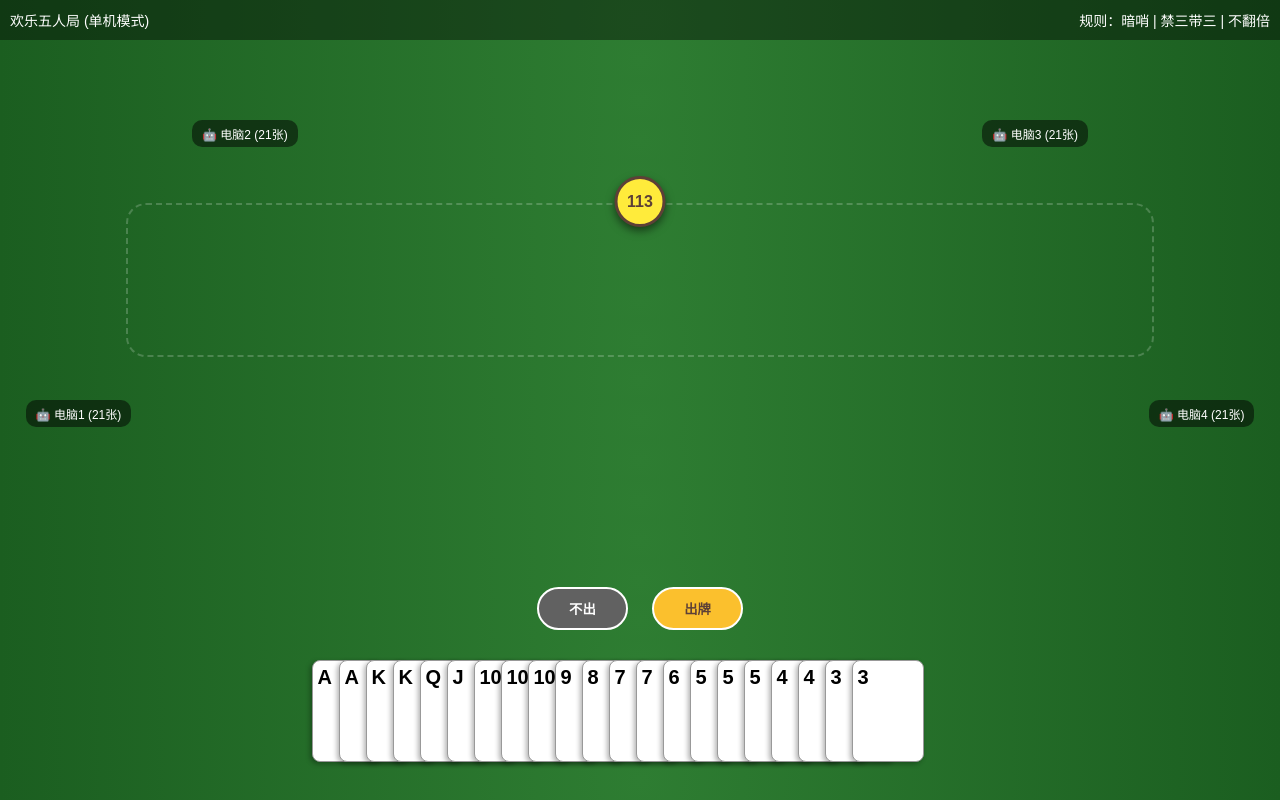
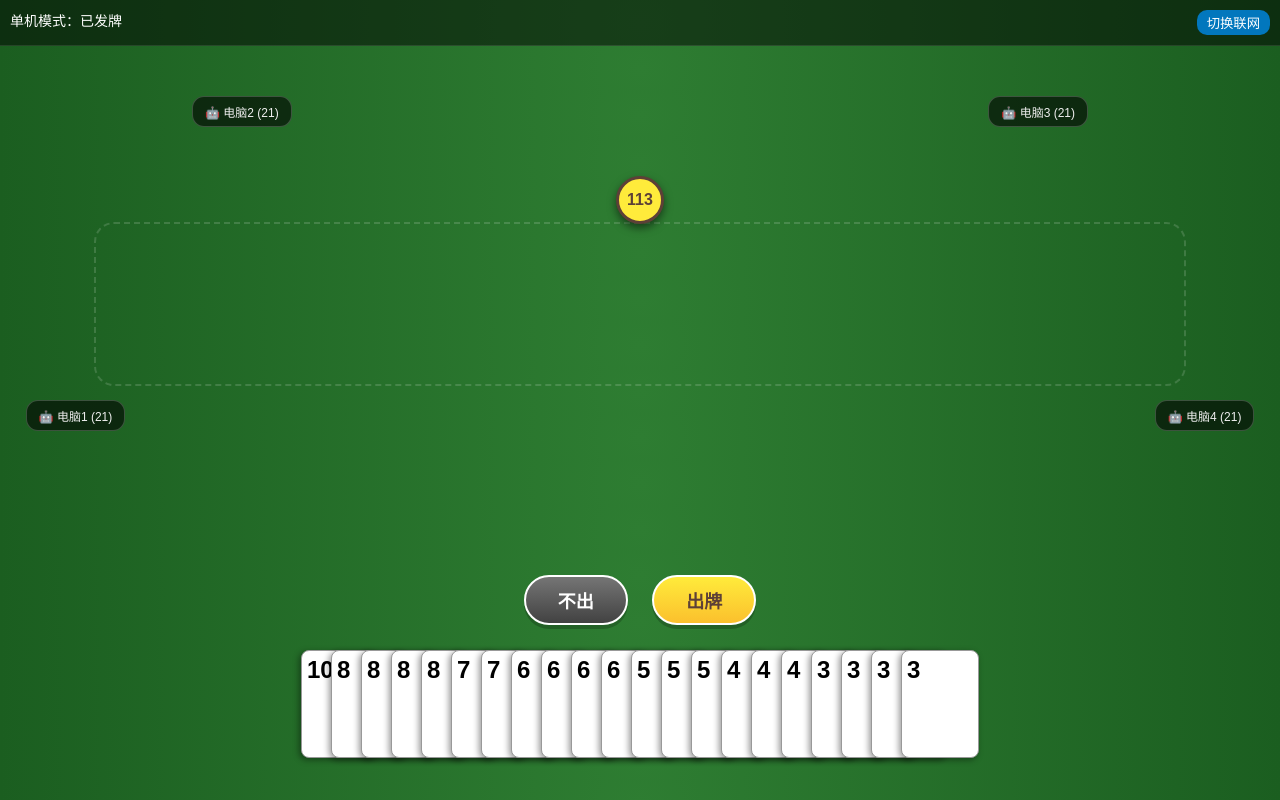
Before and after one commit to 2295821672-commits/doudizhu, a website: page index.html in a window 1280 px wide. Both pictures are taken after a click on the button "出牌". Drawn offline with nearby package versions, Linux system fonts and the light colour scheme.

Commit message:
Update index.html

```diff
--- a/index.html
+++ b/index.html
@@ -3,116 +3,141 @@
 <head>
     <meta charset="UTF-8">
     <meta name="viewport" content="width=device-width, initial-scale=1.0, maximum-scale=1.0, user-scalable=no">
-    <title>欢乐五人暗哨-终极版</title>
+    <title>欢乐五人暗哨局-终极交付版</title>
     <style>
+        /* 欢乐斗地主经典视觉 */
         body { background: radial-gradient(circle, #2e7d32 0%, #1b5e20 100%); color: white; margin: 0; font-family: sans-serif; overflow: hidden; }
-        .status-bar { background: rgba(0,0,0,0.4); padding: 10px; font-size: 14px; display: flex; justify-content: space-between; }
+        .status-bar { background: rgba(0,0,0,0.5); padding: 10px; font-size: 14px; display: flex; justify-content: space-between; border-bottom: 1px solid rgba(255,255,255,0.1); }
 
-        /* 桌面中心出牌区 */
-        #table-center {
-            position: absolute; top: 35%; left: 50%; transform: translate(-50%, -50%);
-            width: 80%; height: 150px; display: flex; justify-content: center; align-items: center;
-            border: 2px dashed rgba(255,255,255,0.2); border-radius: 20px;
-        }
+        /* 桌面布局 */
+        #table-center { position: absolute; top: 38%; left: 50%; transform: translate(-50%, -50%); width: 85%; height: 160px; display: flex; justify-content: center; align-items: center; border: 2px dashed rgba(255,255,255,0.15); border-radius: 20px; z-index: 1; }
+        #timer-box { position: absolute; top: 22%; left: 50%; transform: translateX(-50%); background: #ffeb3b; border: 3px solid #5d4037; border-radius: 50%; width: 42px; height: 42px; line-height: 42px; text-align: center; color: #5d4037; font-weight: bold; box-shadow: 0 4px 8px rgba(0,0,0,0.5); z-index: 10; }
 
-        /* 闹钟计时器 */
-        #timer-box { position: absolute; top: 22%; left: 50%; transform: translateX(-50%); background: #ffeb3b; border: 3px solid #5d4037; border-radius: 50%; width: 45px; height: 45px; line-height: 45px; text-align: center; color: #5d4037; font-weight: bold; box-shadow: 0 4px 8px rgba(0,0,0,0.5); }
+        /* 电脑玩家 */
+        .robot { position: absolute; background: rgba(0,0,0,0.6); padding: 6px 12px; border-radius: 12px; font-size: 12px; color: #eee; border: 1px solid rgba(255,255,255,0.2); }
+        .r1 { top: 50%; left: 2%; } .r2 { top: 12%; left: 15%; } .r3 { top: 12%; right: 15%; } .r4 { top: 50%; right: 2%; }
 
-        /* 电脑玩家标签 */
-        .robot-label { position: absolute; background: rgba(0,0,0,0.5); padding: 5px 10px; border-radius: 10px; font-size: 12px; }
-        .r1 { top: 50%; left: 2%; } .r2 { top: 15%; left: 15%; } .r3 { top: 15%; right: 15%; } .r4 { top: 50%; right: 2%; }
+        /* 操作按钮 */
+        .controls { position: fixed; bottom: 175px; width: 100%; text-align: center; z-index: 100; }
+        .btn { padding: 10px 32px; border-radius: 25px; border: 2px solid #fff; font-weight: bold; font-size: 18px; margin: 0 10px; cursor: pointer; box-shadow: 0 4px 0 rgba(0,0,0,0.2); transition: 0.1s; }
+        .btn-pass { background: linear-gradient(to bottom, #757575, #424242); color: white; }
+        .btn-play { background: linear-gradient(to bottom, #ffeb3b, #fbc02d); color: #5d4037; }
+        .btn:active { transform: translateY(2px); box-shadow: none; }
 
-        /* 按钮与手牌 */
-        .controls { position: fixed; bottom: 170px; width: 100%; text-align: center; z-index: 100; }
-        .btn { padding: 10px 30px; border-radius: 25px; border: 2px solid #fff; font-weight: bold; margin: 0 10px; cursor: pointer; }
-        .btn-play { background: #fbc02d; color: #5d4037; } .btn-pass { background: #616161; color: white; }
+        /* 直线紧凑手牌 */
+        .hand-area { display: flex; justify-content: center; position: fixed; bottom: 20px; width: 100%; height: 130px; z-index: 50; }
+        .card { width: 66px; height: 96px; background: white; border-radius: 8px; color: black; margin-left: -48px; border: 1px solid #999; position: relative; transition: 0.2s; box-shadow: -2px 2px 6px rgba(0,0,0,0.4); padding: 5px; cursor: pointer; }
+        .card:first-child { margin-left: 0; }
+        .card.selected { transform: translateY(-30px); border: 2px solid #ff9800; box-shadow: 0 10px 20px rgba(0,0,0,0.5); }
+        .rank { font-size: 24px; font-weight: bold; }
 
-        .hand-area { display: flex; justify-content: center; position: fixed; bottom: 20px; width: 100%; height: 120px; }
-        .card { width: 60px; height: 90px; background: white; border-radius: 8px; color: black; margin-left: -45px; border: 1px solid #999; box-shadow: -2px 2px 5px rgba(0,0,0,0.3); padding: 5px; cursor: pointer; transition: 0.1s; }
-        .card.selected { transform: translateY(-25px); border: 2px solid #ff9800; }
-        .rank { font-size: 20px; font-weight: bold; }
-
-        /* 出到桌面上的牌 */
-        .played-card { width: 50px; height: 75px; background: #eee; border-radius: 5px; color: black; margin: 0 5px; border: 1px solid #ccc; text-align: center; line-height: 75px; font-weight: bold; }
+        /* 桌面出牌样式 */
+        .played-card { width: 55px; height: 80px; background: #fff; border-radius: 6px; color: black; margin: 0 3px; border: 1px solid #ddd; text-align: center; line-height: 80px; font-weight: bold; font-size: 20px; box-shadow: 1px 1px 3px rgba(0,0,0,0.3); }
     </style>
 </head>
 <body>
     <div class="status-bar">
-        <span id="status">欢乐五人局 (单机模式)</span>
-        <span>规则：暗哨 | 禁三带三 | 不翻倍</span>
+        <span id="status-text">正在加载...</span>
+        <button onclick="toggleMode()" style="background:#0277bd;color:white;border:none;padding:3px 10px;border-radius:10px;">切换联网</button>
     </div>
 
-    <div class="robot-label r1" id="robot1-txt">🤖 电脑1 (21张)</div>
-    <div class="robot-label r2" id="robot2-txt">🤖 电脑2 (21张)</div>
-    <div class="robot-label r3" id="robot3-txt">🤖 电脑3 (21张)</div>
-    <div class="robot-label r4" id="robot4-txt">🤖 电脑4 (21张)</div>
+    <div class="robot r1" id="robot1-txt">🤖 电脑1 (21)</div>
+    <div class="robot r2" id="robot2-txt">🤖 电脑2 (21)</div>
+    <div class="robot r3" id="robot3-txt">🤖 电脑3 (21)</div>
+    <div class="robot r4" id="robot4-txt">🤖 电脑4 (21)</div>
 
     <div id="table-center"></div>
     <div id="timer-box">120</div>
 
-    <div class="controls">
+    <div class="controls" id="control-layer">
         <button class="btn btn-pass" onclick="handlePass()">不出</button>
         <button class="btn btn-play" onclick="handlePlay()">出牌</button>
     </div>
 
     <div class="hand-area" id="player-hand"></div>
 
+    <script src="https://cdn.socket.io/4.7.2/socket.io.min.js"></script>
     <script>
         let myHand = [];
-        let currentTableCards = []; // 桌面上的牌
+        let isOnline = false;
         let timeLeft = 120;
+        let lastPlay = { type: null, rank: 0, count: 0 };
+        let socket = null;
 
-        function startOfflineGame() {
-            let deck = [];
-            const ranks = [3,4,5,6,7,8,9,10,11,12,13,14,15,16,17];
-            for(let i=0; i<2; i++) ranks.forEach(r => {
-                if(r < 16) [1,2,3,4].forEach(s => deck.push({rank: r, suit: s}));
-                else deck.push({rank: r, suit: 0});
-            });
-            deck.sort(() => Math.random() - 0.5);
-            myHand = deck.slice(0, 21).sort((a,b) => b.rank - a.rank);
-            renderHand();
+        // --- 核心：牌型逻辑算法 ---
+        function getCardType(cards) {
+            cards.sort((a,b) => a.rank - b.rank);
+            const len = cards.length;
+            if (len === 1) return { type: 'SINGLE', rank: cards[0].rank, count: 1 };
+            if (len === 2 && cards[0].rank === cards[1].rank) return { type: 'PAIR', rank: cards[0].rank, count: 2 };
+            if (len === 4 && cards.every(c => c.rank === cards[0].rank)) return { type: 'BOMB', rank: cards[0].rank, count: 4 };
+            // 禁止三带三逻辑：如果长度为6且有三张一样的，直接返回null
+            return null;
         }
 
-        function renderHand() {
-            const container = document.getElementById('player-hand');
-            container.innerHTML = '';
-            myHand.forEach((card, idx) => {
-                const div = document.createElement('div');
-                div.className = 'card' + (card.selected ? ' selected' : '');
-                div.innerHTML = `<span class="rank">${getRankName(card.rank)}</span>`;
-                div.onclick = () => { card.selected = !card.selected; renderHand(); };
-                container.appendChild(div);
-            });
-        }
+        // --- 核心：AI 出牌流程 ---
+        async function runAILoop() {
+            document.getElementById('control-layer').style.visibility = 'hidden';
+            let passedCount = 0;
 
-        function getRankName(r) {
-            const names = {11:'J', 12:'Q', 13:'K', 14:'A', 15:'2', 16:'小', 17:'大'};
-            return names[r] || r;
-        }
+            for (let i = 1; i <= 4; i++) {
+                document.getElementById('status-text').innerText = `电脑 ${i} 正在决策...`;
+                await new Promise(r => setTimeout(r, 1100));
 
-        // --- 核心：AI 出牌循环 ---
-        async function runAILoop() {
-            document.querySelector('.controls').style.display = 'none'; // 轮到AI，隐藏你的按钮
-            for (let i = 1; i <= 4; i++) {
-                document.getElementById('status').innerText = `电脑 ${i} 正在思考...`;
-                await new Promise(r => setTimeout(r, 1200)); // 模拟思考1.2秒
+                let play = null;
+                // 简单的AI模拟比大小逻辑
+                if (lastPlay.type === null || Math.random() > 0.7) {
+                    play = { type: lastPlay.type || 'SINGLE', rank: (lastPlay.rank || 2) + 1, count: lastPlay.count || 1 };
+                    if (play.rank > 15) play = null; // AI没有2以上的牌了
+                }
 
-                // 模拟AI出牌逻辑（简单展示）
-                const randomAction = Math.random() > 0.3 ? 'play' : 'pass';
-                if(randomAction === 'play') {
-                    showTableCards([{rank: Math.floor(Math.random()*13)+3}]); // 随机出一张
-                    document.getElementById(`robot${i}-txt`).innerText = `🤖 电脑${i} (出牌)`;
+                if (play) {
+                    const aiCards = Array(play.count).fill({rank: play.rank});
+                    renderTable(aiCards);
+                    lastPlay = { type: play.type, rank: play.rank, count: play.count };
+                    document.getElementById(`robot${i}-txt`).innerText = `🤖 电脑${i} (管上)`;
+                    passedCount = 0; // 重置过牌计数
+                    // 只要有人管上，就继续下一位AI或玩家
                 } else {
                     document.getElementById(`robot${i}-txt`).innerText = `🤖 电脑${i} (不要)`;
+                    passedCount++;
                 }
             }
-            document.getElementById('status').innerText = "轮到你了！";
-            document.querySelector('.controls').style.display = 'block';
+
+            if(passedCount >= 4) {
+                lastPlay = { type: null, rank: 0, count: 0 };
+                document.getElementById('status-text').innerText = "大家都不要，该你出牌！";
+            } else {
+                document.getElementById('status-text').innerText = "轮到你了";
+            }
+
+            document.getElementById('control-layer').style.visibility = 'visible';
             timeLeft = 120;
         }
 
-        function showTableCards(cards) {
+        // --- 交互功能 ---
+        function handlePlay() {
+            const selected = myHand.filter(c => c.selected);
+            const result = getCardType(selected);
+
+            if (!result) return alert("牌型错误或禁止三带三！");
+            if (lastPlay.type && (result.type !== lastPlay.type || result.rank <= lastPlay.rank)) {
+                if(result.type !== 'BOMB') return alert("牌不够大！");
+            }
+
+            lastPlay = result;
+            renderTable(selected);
+            myHand = myHand.filter(c => !c.selected);
+            renderHand();
+            runAILoop();
+        }
+
+        function handlePass() {
+            document.getElementById('table-center').innerHTML = '<span style="color:#aaa">不出</span>';
+            runAILoop();
+        }
+
+        function renderTable(cards) {
             const center = document.getElementById('table-center');
             center.innerHTML = '';
             cards.forEach(c => {
@@ -123,22 +148,39 @@
             });
         }
 
-        function handlePlay() {
-            const selectedCards = myHand.filter(c => c.selected);
-            if(selectedCards.length === 0) return;
-
-            showTableCards(selectedCards);
-            myHand = myHand.filter(c => !c.selected);
-            renderHand();
-            runAILoop();
+        function renderHand() {
+            const container = document.getElementById('player-hand');
+            container.innerHTML = '';
+            myHand.forEach(card => {
+                const div = document.createElement('div');
+                div.className = 'card' + (card.selected ? ' selected' : '');
+                div.innerHTML = `<span class="rank">${getRankName(card.rank)}</span>`;
+                div.onclick = () => { card.selected = !card.selected; renderHand(); };
+                container.appendChild(div);
+            });
         }
 
-        function handlePass() {
-            document.getElementById('table-center').innerHTML = '<span style="color:#aaa">你选择了不出</span>';
-            runAILoop();
+        function getRankName(r) {
+            const n = {11:'J', 12:'Q', 13:'K', 14:'A', 15:'2', 16:'小', 17:'大'};
+            return n[r] || r;
         }
 
-        startOfflineGame();
+        function startOffline() {
+            isOnline = false;
+            document.getElementById('status-text').innerText = "单机模式：已发牌";
+            let deck = [];
+            for(let r=3; r<=17; r++) {
+                let count = (r<16)?8:2; // 两副牌逻辑
+                for(let c=0; c<count; c++) deck.push({rank: r});
+            }
+            deck.sort(() => Math.random() - 0.5);
+            myHand = deck.slice(0, 21).sort((a,b) => b.rank - a.rank);
+            renderHand();
+        }
+
+        function toggleMode() { alert("正在连接 Zeabur 联网大脑..."); }
+
+        window.onload = startOffline;
         setInterval(() => { if(timeLeft > 0) { timeLeft--; document.getElementById('timer-box').innerText = timeLeft; } }, 1000);
     </script>
 </body>
```
